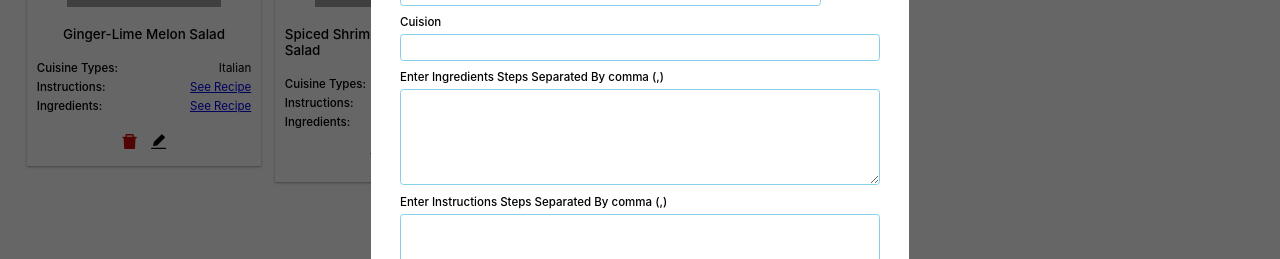
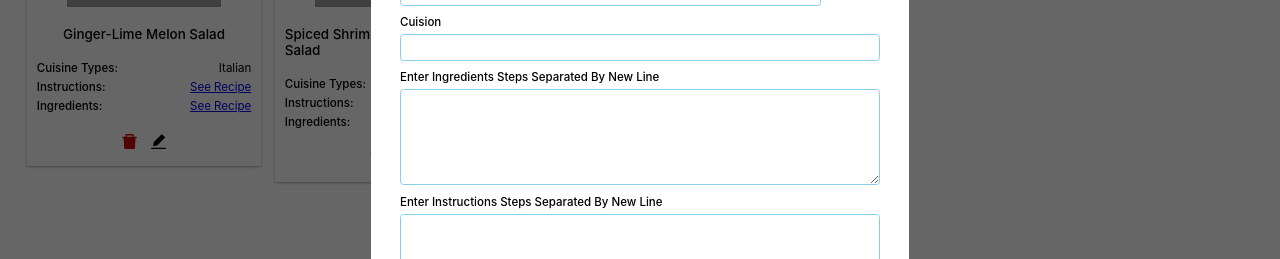
Before and after one commit to Ahana001/MCR5, a React (Create React App) app: page / in a window 1280 px wide. Both pictures are taken after a click on the icon 537 px from the left and 246 px from the top of the page. Shown: the part 234-493 px from the top of the page. Built offline with nearby package versions, Linux system fonts and the light colour scheme; grey boxes are pictures that could not be loaded.

Commit message:
New Line

```diff
--- a/src/Components/CreateRecipeModal/CreateRecipeModal.jsx
+++ b/src/Components/CreateRecipeModal/CreateRecipeModal.jsx
@@ -65,14 +65,14 @@ export function CreateRecipeModal() {
             </div>
             <div className="RecipeIngredientsContainer">
               <label htmlFor="RecipeIngredients">
-                Enter Ingredients Steps Separated By comma (,)
+                Enter Ingredients Steps Separated By New Line
               </label>
               <textarea
                 id="RecipeIngredients"
                 type="text"
-                value={recipe?.ingredients?.join(",")}
+                value={recipe?.ingredients?.join("\n")}
                 onChange={(e) => {
-                  const Ingredients = e.target.value.split(",");
+                  const Ingredients = e.target.value.split("\n");
                   setRecipe(() => ({
                     ...recipe,
                     ingredients: Ingredients,
@@ -83,14 +83,14 @@ export function CreateRecipeModal() {
             <div className="RecipeInstructionsContainer">
               <label htmlFor="RecipeInstructions">
                 {" "}
-                Enter Instructions Steps Separated By comma (,)
+                Enter Instructions Steps Separated By New Line
               </label>
               <textarea
                 id="RecipeInstructions"
                 type="text"
-                value={recipe?.instructions}
+                value={recipe?.instructions?.join("\n")}
                 onChange={(e) => {
-                  const Instructions = e.target.value.split(",");
+                  const Instructions = e.target.value.split("\n");
                   setRecipe(() => ({
                     ...recipe,
                     instructions: Instructions,
```
